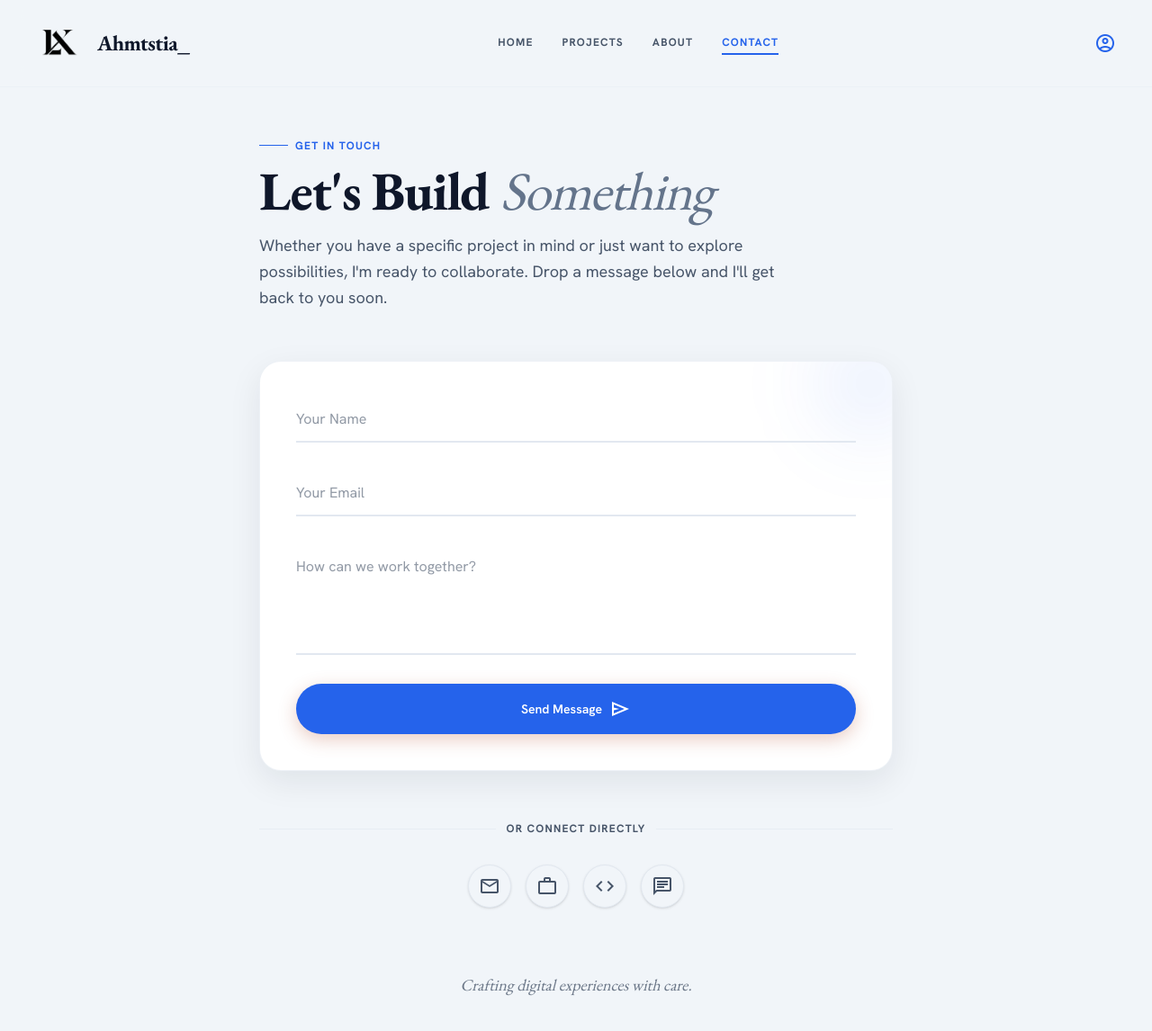
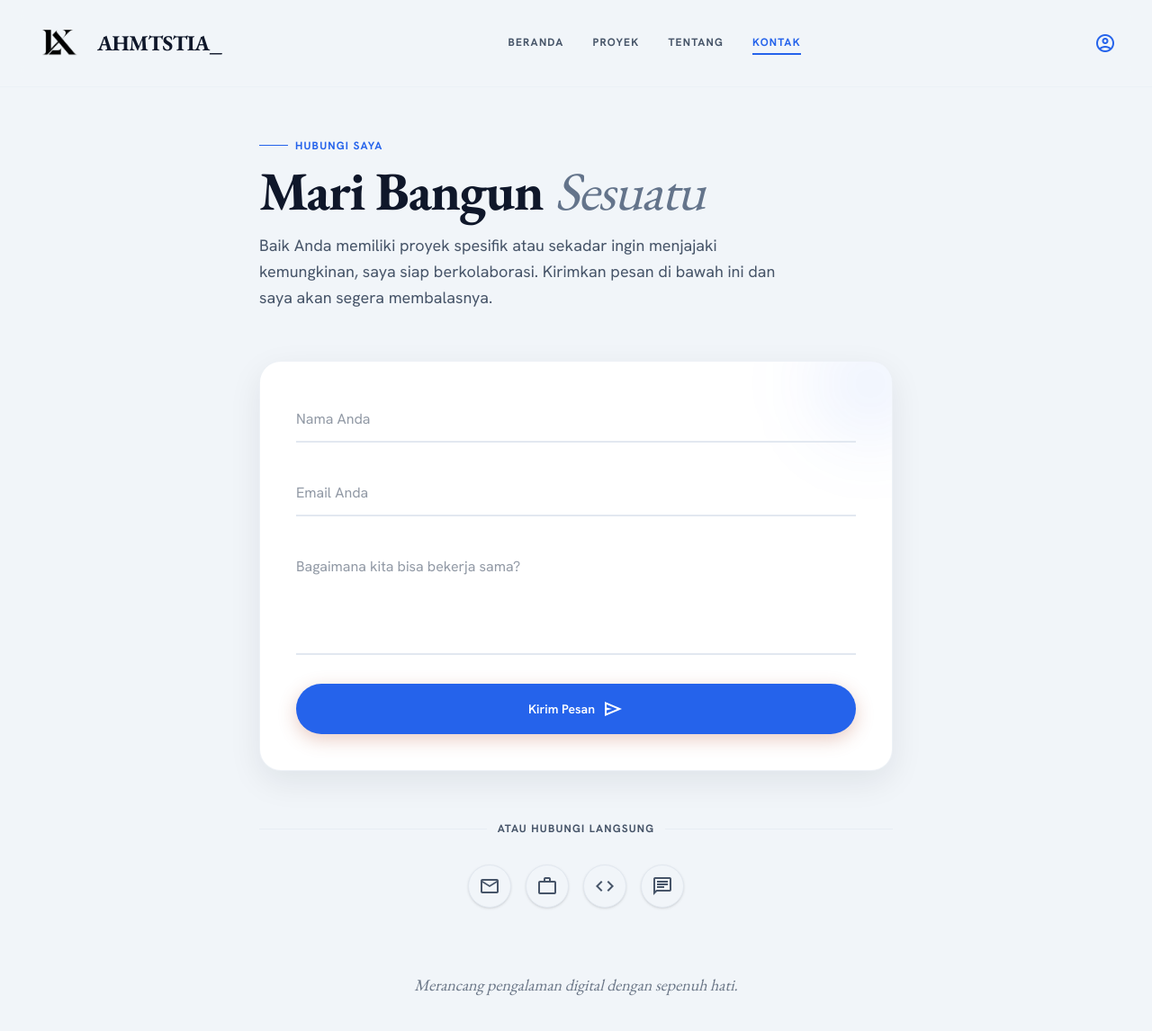
Before and after one commit to Ahmatstia/Vortofolio, a Next.js app: page /contact in a window 1280 px wide. Shown: the top 1146 px of the page at 90% size. Built offline with nearby package versions, Linux system fonts and the light colour scheme.

Commit message:
feat: initialize project structure with core section components and detail views

```diff
--- a/src/components/layout/Header.tsx
+++ b/src/components/layout/Header.tsx
@@ -28,8 +28,8 @@ export const Header: React.FC<HeaderProps> = ({ brandName = 'PORTFOLIO' }) => {
               alt="Personal Brand Logo"
               className="h-12 sm:h-16 w-auto object-contain"
             />
-            <span className="font-garamond text-xl sm:text-2xl font-bold tracking-tight text-brand-text group-hover:text-brand-accent transition-colors">
-              Ahmtstia_
+            <span className="font-garamond text-xl sm:text-2xl font-bold tracking-tight text-brand-text group-hover:text-brand-accent transition-colors uppercase">
+              AHMTSTIA_
             </span>
           </Link>
         </div>
@@ -44,7 +44,7 @@ export const Header: React.FC<HeaderProps> = ({ brandName = 'PORTFOLIO' }) => {
                 : 'text-brand-text-muted border-transparent hover:text-brand-text'
             }`}
           >
-            Home
+            Beranda
           </Link>
           <Link
             href="/projects"
@@ -54,7 +54,7 @@ export const Header: React.FC<HeaderProps> = ({ brandName = 'PORTFOLIO' }) => {
                 : 'text-brand-text-muted border-transparent hover:text-brand-text'
             }`}
           >
-            Projects
+            Proyek
           </Link>
           <Link
             href="/about"
@@ -64,7 +64,7 @@ export const Header: React.FC<HeaderProps> = ({ brandName = 'PORTFOLIO' }) => {
                 : 'text-brand-text-muted border-transparent hover:text-brand-text'
             }`}
           >
-            About
+            Tentang
           </Link>
           <Link
             href="/contact"
@@ -74,7 +74,7 @@ export const Header: React.FC<HeaderProps> = ({ brandName = 'PORTFOLIO' }) => {
                 : 'text-brand-text-muted border-transparent hover:text-brand-text'
             }`}
           >
-            Contact
+            Kontak
           </Link>
         </nav>
 
--- a/src/components/sections/AboutView.tsx
+++ b/src/components/sections/AboutView.tsx
@@ -20,17 +20,17 @@ export const AboutView: React.FC = () => {
           <div className="inline-flex items-center gap-2 w-fit mb-4">
             <span className="w-8 h-px bg-brand-accent" />
             <span className="font-hanken text-xs uppercase tracking-widest text-brand-accent font-bold">
-              BIOGRAPHY
+              BIOGRAFI
             </span>
           </div>
 
           <h1 className="font-garamond text-4xl sm:text-6xl lg:text-7xl text-brand-text font-bold mb-6 leading-[1.05] tracking-tight">
-            The Person<br />
-            <span className="italic font-normal text-brand-text-muted-alt">Behind The Code</span>
+            Sosok<br />
+            <span className="italic font-normal text-brand-text-muted-alt">di Balik Kode</span>
           </h1>
 
           <p className="font-hanken text-base sm:text-lg text-brand-text-muted max-w-2xl mb-8 leading-relaxed">
-            I believe that exceptional digital experiences are born from a deep understanding of human behavior, married with rigorous technical execution. My approach is rooted in minimalism, prioritizing clarity and tactile feedback over superficial decoration.
+            Saya percaya bahwa pengalaman digital yang luar biasa lahir dari pemahaman mendalam tentang perilaku manusia, dipadukan dengan eksekusi teknis yang ketat. Pendekatan saya berakar pada minimalisme, mengutamakan kejelasan dan umpan balik taktil dibandingkan dekorasi yang berlebihan.
           </p>
 
           <div className="flex flex-wrap gap-4">
@@ -39,14 +39,14 @@ export const AboutView: React.FC = () => {
               className="group relative overflow-hidden bg-brand-accent text-white font-hanken text-sm font-semibold px-7 py-3.5 rounded-full transition-all active:scale-95 cursor-pointer shadow-[0_4px_16px_rgba(181,87,59,0.25)] hover:shadow-[0_8px_24px_rgba(181,87,59,0.35)] flex items-center gap-2"
             >
               <span className="material-symbols-outlined text-lg">download</span>
-              Download CV
+              Unduh CV
             </button>
             <button
               onClick={() => setIsProcessOpen(true)}
               className="bg-brand-bg text-brand-text border border-brand-border font-hanken text-sm font-semibold px-7 py-3.5 rounded-full hover:bg-brand-surface hover:border-brand-text/20 transition-all active:scale-95 cursor-pointer flex items-center gap-2"
             >
               <span className="material-symbols-outlined text-lg">auto_awesome_motion</span>
-              View Process
+              Lihat Proses
             </button>
           </div>
         </div>
@@ -70,10 +70,10 @@ export const AboutView: React.FC = () => {
             </div>
             <div>
               <p className="font-hanken text-[10px] uppercase tracking-widest text-brand-text-muted font-bold leading-none">
-                Fullstack Developer
+                Pengembang Fullstack
               </p>
               <p className="font-hanken text-xs font-semibold text-brand-text mt-1">
-                3+ years of craft
+                3+ tahun pengalaman
               </p>
             </div>
           </div>
@@ -94,7 +94,7 @@ export const AboutView: React.FC = () => {
         {/* Experience Timeline */}
         <div className="col-span-1 md:col-span-7">
           <h2 className="font-garamond text-3xl sm:text-4xl text-brand-text font-bold mb-10">
-            Experience
+            Pengalaman
           </h2>
 
           <div className="relative pl-4">
@@ -121,12 +121,12 @@ export const AboutView: React.FC = () => {
         {/* Skills Cloud */}
         <div className="col-span-1 md:col-span-5 mt-6 md:mt-0">
           <h2 className="font-garamond text-3xl sm:text-4xl text-brand-text font-bold mb-10">
-            Toolkit
+            Keahlian
           </h2>
 
           <div className="bg-brand-surface rounded-[20px] p-6 sm:p-8 border border-brand-border shadow-[0_8px_28px_rgba(15,23,42,0.06)]">
             <p className="font-hanken text-sm text-brand-text-muted mb-6 italic font-medium">
-              Proficiencies graded by visual weight.
+              Keahlian diurutkan berdasarkan bobot visual.
             </p>
 
             <div className="flex flex-wrap gap-3">
@@ -156,11 +156,11 @@ export const AboutView: React.FC = () => {
             <div className="flex items-center gap-4 mt-6 pt-6 border-t border-brand-border/50">
               <div className="flex items-center gap-1.5">
                 <span className="w-2.5 h-2.5 rounded-full bg-brand-accent" />
-                <span className="font-hanken text-[10px] text-brand-text-muted font-bold">Expert</span>
+                <span className="font-hanken text-[10px] text-brand-text-muted font-bold">Ahli</span>
               </div>
               <div className="flex items-center gap-1.5">
                 <span className="w-2.5 h-2.5 rounded-full bg-brand-text/40" />
-                <span className="font-hanken text-[10px] text-brand-text-muted font-bold">Advanced</span>
+                <span className="font-hanken text-[10px] text-brand-text-muted font-bold">Mahir</span>
               </div>
               <div className="flex items-center gap-1.5">
                 <span className="w-2.5 h-2.5 rounded-full bg-brand-text-muted-alt/40" />
--- a/src/components/sections/ContactView.tsx
+++ b/src/components/sections/ContactView.tsx
@@ -32,14 +32,14 @@ export const ContactView: React.FC = () => {
         <div className="inline-flex items-center gap-2 w-fit mb-3">
           <span className="w-8 h-px bg-brand-accent" />
           <span className="font-hanken text-xs uppercase tracking-widest text-brand-accent font-bold">
-            GET IN TOUCH
+            HUBUNGI SAYA
           </span>
         </div>
         <h1 className="font-garamond text-4xl sm:text-6xl text-brand-text font-bold mb-4 tracking-tight">
-          Let's Build <span className="italic font-normal text-brand-text-muted-alt">Something</span>
+          Mari Bangun <span className="italic font-normal text-brand-text-muted-alt">Sesuatu</span>
         </h1>
         <p className="font-hanken text-base sm:text-lg text-brand-text-muted leading-relaxed max-w-xl">
-          Whether you have a specific project in mind or just want to explore possibilities, I'm ready to collaborate. Drop a message below and I'll get back to you soon.
+          Baik Anda memiliki proyek spesifik atau sekadar ingin menjajaki kemungkinan, saya siap berkolaborasi. Kirimkan pesan di bawah ini dan saya akan segera membalasnya.
         </p>
       </section>
 
@@ -53,16 +53,16 @@ export const ContactView: React.FC = () => {
               <span className="material-symbols-outlined text-3xl">check_circle</span>
             </div>
             <h3 className="font-garamond text-2xl font-bold text-brand-text mb-2">
-              Message Sent
+              Pesan Terkirim
             </h3>
             <p className="font-hanken text-sm text-brand-text-muted mb-6">
-              Thank you for reaching out! ahmtstia will respond to your email within 24 hours.
+              Terima kasih telah menghubungi! Saya akan membalas email Anda dalam waktu maksimal 24 jam.
             </p>
             <button
               onClick={() => setSubmitted(false)}
               className="bg-brand-accent text-white font-hanken text-xs font-bold uppercase tracking-wider px-6 py-2.5 rounded-full hover:bg-brand-accent-hover transition-all cursor-pointer"
             >
-              Send Another Message
+              Kirim Pesan Lagi
             </button>
           </div>
         ) : (
@@ -76,7 +76,7 @@ export const ContactView: React.FC = () => {
                     : 'top-3 text-base text-brand-text-muted/60'
                 }`}
               >
-                Your Name
+                Nama Anda
               </label>
               <input
                 type="text"
@@ -100,7 +100,7 @@ export const ContactView: React.FC = () => {
                     : 'top-3 text-base text-brand-text-muted/60'
                 }`}
               >
-                Your Email
+                Email Anda
               </label>
               <input
                 type="email"
@@ -124,7 +124,7 @@ export const ContactView: React.FC = () => {
                     : 'top-3 text-base text-brand-text-muted/60'
                 }`}
               >
-                How can we work together?
+                Bagaimana kita bisa bekerja sama?
               </label>
               <textarea
                 id="message"
@@ -144,7 +144,7 @@ export const ContactView: React.FC = () => {
               disabled={isSubmitting}
               className="group relative w-full overflow-hidden bg-brand-accent text-white font-hanken text-sm font-semibold py-4 rounded-full shadow-[0_6px_20px_rgba(181,87,59,0.3)] hover:shadow-[0_10px_28px_rgba(181,87,59,0.4)] transition-all duration-300 flex items-center justify-center gap-2 active:scale-[0.98] cursor-pointer disabled:opacity-70"
             >
-              {isSubmitting ? 'Sending...' : 'Send Message'}
+              {isSubmitting ? 'Mengirim...' : 'Kirim Pesan'}
               {!isSubmitting && (
                 <span className="material-symbols-outlined text-[20px] transition-transform duration-300 group-hover:translate-x-1">
                   send
@@ -160,7 +160,7 @@ export const ContactView: React.FC = () => {
         <div className="flex items-center gap-3 mb-8">
           <span className="h-px flex-grow bg-brand-border/60" />
           <p className="font-hanken text-xs text-brand-text-muted uppercase tracking-widest font-bold whitespace-nowrap">
-            OR CONNECT DIRECTLY
+            ATAU HUBUNGI LANGSUNG
           </p>
           <span className="h-px flex-grow bg-brand-border/60" />
         </div>
@@ -187,7 +187,7 @@ export const ContactView: React.FC = () => {
 
       <footer className="text-center pt-4">
         <p className="font-garamond italic text-brand-text-muted/80 text-base sm:text-lg">
-          Crafting digital experiences with care.
+          Merancang pengalaman digital dengan sepenuh hati.
         </p>
       </footer>
     </div>
--- a/src/components/sections/HomeView.tsx
+++ b/src/components/sections/HomeView.tsx
@@ -10,21 +10,21 @@ export const HomeView: React.FC = () => {
   const featuredProjects = PROJECTS.filter((p) => p.featured).slice(0, 3);
 
   return (
-    <div className="flex-grow flex flex-col justify-between px-4 sm:px-10 py-8 sm:py-16 max-w-7xl mx-auto w-full">
+    <div className="flex-grow flex flex-col justify-between px-4 sm:px-10 pt-2 pb-8 sm:pt-6 sm:pb-16 max-w-7xl mx-auto w-full">
       {/* Main Hero Grid */}
-      <div className="grid grid-cols-1 md:grid-cols-12 gap-8 md:gap-12 items-center my-auto min-h-[500px] md:min-h-[580px] relative">
+      <div className="grid grid-cols-1 md:grid-cols-12 gap-8 md:gap-12 items-center min-h-[500px] md:min-h-[580px] relative">
 
         {/* Text Column */}
         <div className="col-span-1 md:col-span-7 flex flex-col gap-6 z-10">
 
           <p className="font-hanken text-xs uppercase tracking-widest text-brand-text-muted font-bold">
-            FULLSTACK DEVELOPER
+            PENGEMBANG FULLSTACK
           </p>
 
           <h1 className="font-garamond text-4xl sm:text-5xl md:text-6xl lg:text-7xl font-bold leading-[1.05] text-brand-text tracking-tight">
             ahmtstia —<br />
             <span className="relative inline-block text-brand-text-muted-alt italic font-normal">
-              Crafting Digital Experiences
+              Merancang Pengalaman Digital
               <svg
                 className="absolute left-0 -bottom-2 w-full h-3 text-brand-accent/40"
                 viewBox="0 0 300 12"
@@ -42,15 +42,15 @@ export const HomeView: React.FC = () => {
           </h1>
 
           <p className="font-hanken text-base sm:text-lg text-brand-text-muted max-w-lg leading-relaxed mt-1">
-            Building high-performance applications with an editorial design focus.
+            Membangun aplikasi berkinerja tinggi dengan fokus pada desain editorial.
           </p>
 
           <div className="flex flex-col sm:flex-row gap-4 mt-4">
             <Button variant="primary" href="/projects" icon="arrow_forward">
-              View My Work
+              Lihat Karya Saya
             </Button>
             <Button variant="outline" href="/contact">
-              Let's Talk
+              Mari Berdiskusi
             </Button>
           </div>
         </div>
@@ -95,17 +95,17 @@ export const HomeView: React.FC = () => {
         <div className="flex justify-between items-end mb-8">
           <div>
             <p className="font-hanken text-xs uppercase tracking-widest text-brand-text-muted font-bold">
-              FEATURED WORK
+              KARYA PILIHAN
             </p>
             <h2 className="font-garamond text-2xl sm:text-3xl text-brand-text font-bold mt-1">
-              Recent Case Studies
+              Studi Kasus Terbaru
             </h2>
           </div>
           <Link
             href="/projects"
             className="font-hanken text-xs uppercase tracking-widest text-brand-accent font-bold hover:underline flex items-center gap-1 cursor-pointer"
           >
-            See All ({PROJECTS.length})
+            Lihat Semua ({PROJECTS.length})
             <span className="material-symbols-outlined text-sm">arrow_forward</span>
           </Link>
         </div>
@@ -128,7 +128,7 @@ export const HomeView: React.FC = () => {
         <Link
           href="/projects"
           className="text-brand-muted-light hover:text-brand-accent transition-all hover:translate-y-1 cursor-pointer"
-          aria-label="Scroll down to projects"
+          aria-label="Gulir ke bawah untuk melihat proyek"
         >
           <span className="material-symbols-outlined text-3xl">arrow_downward</span>
         </Link>
--- a/src/components/sections/ProjectDetailView.tsx
+++ b/src/components/sections/ProjectDetailView.tsx
@@ -33,8 +33,8 @@ export const ProjectDetailView: React.FC<ProjectDetailViewProps> = ({ project })
         <button
           onClick={() => router.push('/projects')}
           className="absolute top-6 left-4 sm:left-10 z-10 w-12 h-12 rounded-full bg-brand-bg/90 backdrop-blur-md flex items-center justify-center text-brand-text hover:bg-brand-bg hover:text-brand-accent transition-all shadow-[0_4px_20px_rgba(15,23,42,0.12)] cursor-pointer active:scale-95"
-          title="Go back to projects"
-          aria-label="Go back"
+          title="Kembali ke daftar proyek"
+          aria-label="Kembali"
         >
           <span className="material-symbols-outlined text-2xl">arrow_back</span>
         </button>
@@ -54,7 +54,7 @@ export const ProjectDetailView: React.FC<ProjectDetailViewProps> = ({ project })
         {/* Title Card */}
         <div className="bg-brand-bg p-6 sm:p-10 rounded-[24px] shadow-[0_12px_36px_rgba(15,23,42,0.14)] mb-12 border border-brand-border">
           <span className="font-hanken text-xs uppercase tracking-widest text-brand-accent font-bold block mb-2">
-            PROJECT OVERVIEW
+            RINGKASAN PROYEK
           </span>
           <h1 className="font-garamond text-3xl sm:text-5xl md:text-6xl text-brand-text font-bold mb-8 leading-tight tracking-tight">
             {project.title}
@@ -62,9 +62,9 @@ export const ProjectDetailView: React.FC<ProjectDetailViewProps> = ({ project })
 
           <div className="grid grid-cols-3 gap-4 border-t border-brand-border pt-6">
             {[
-              { label: 'Client', value: project.client, icon: 'business_center' },
-              { label: 'Role', value: project.role, icon: 'badge' },
-              { label: 'Year', value: project.year, icon: 'calendar_today' },
+              { label: 'Klien', value: project.client, icon: 'business_center' },
+              { label: 'Peran', value: project.role, icon: 'badge' },
+              { label: 'Tahun', value: project.year, icon: 'calendar_today' },
             ].map(({ label, value, icon }) => (
               <div key={label}>
                 <span className="flex items-center gap-1.5 font-hanken text-[11px] sm:text-xs uppercase tracking-wider text-brand-text-muted font-bold mb-1.5">
@@ -90,7 +90,7 @@ export const ProjectDetailView: React.FC<ProjectDetailViewProps> = ({ project })
         <div className="mb-12 sm:mb-16">
           <h3 className="font-hanken text-xs text-brand-text-muted font-bold mb-4 uppercase tracking-widest flex items-center gap-2">
             <span className="w-4 h-px bg-brand-accent" />
-            Tech Stack
+            Teknologi
           </h3>
           <div className="flex overflow-x-auto hide-scrollbar space-x-3 pb-2">
             {project.techStack.map((tech) => (
@@ -105,7 +105,7 @@ export const ProjectDetailView: React.FC<ProjectDetailViewProps> = ({ project })
         <div className="mb-16">
           <h3 className="font-hanken text-xs text-brand-text-muted font-bold mb-6 uppercase tracking-widest flex items-center gap-2">
             <span className="w-4 h-px bg-brand-accent" />
-            Key Highlights
+            Sorotan Utama
           </h3>
           <div className="grid grid-cols-1 md:grid-cols-2 gap-6">
             {project.highlights.map((highlight, idx) => (
@@ -135,13 +135,13 @@ export const ProjectDetailView: React.FC<ProjectDetailViewProps> = ({ project })
             onClick={() => setLiveModal({ isOpen: true, mode: 'casestudy' })}
             className="w-full sm:w-auto px-8 py-3.5 rounded-full bg-brand-bg text-brand-text border border-brand-border font-hanken text-sm font-semibold hover:bg-brand-surface hover:border-brand-text/20 transition-all shadow-sm active:scale-95 cursor-pointer text-center"
           >
-            View Case Study
+            Lihat Studi Kasus
           </button>
           <button
             onClick={() => setLiveModal({ isOpen: true, mode: 'live' })}
             className="group w-full sm:w-auto px-8 py-3.5 rounded-full bg-brand-accent text-white font-hanken text-sm font-semibold hover:bg-brand-accent-hover transition-all shadow-[0_6px_20px_rgba(181,87,59,0.3)] hover:shadow-[0_10px_28px_rgba(181,87,59,0.4)] active:scale-95 cursor-pointer text-center flex items-center justify-center gap-2"
           >
-            View Live Site
+            Kunjungi Situs
             <span className="material-symbols-outlined text-lg transition-transform duration-300 group-hover:translate-x-1">
               arrow_outward
             </span>
--- a/src/components/sections/ProjectsView.tsx
+++ b/src/components/sections/ProjectsView.tsx
@@ -25,11 +25,11 @@ export const ProjectsView: React.FC = () => {
       {/* Page Title & Counter */}
       <section className="pt-2 pb-6">
         <p className="font-hanken text-xs uppercase tracking-widest text-brand-text-muted font-bold mb-2">
-          PORTFOLIO
+          PORTOFOLIO
         </p>
         <div className="flex justify-between items-end border-b border-brand-border/40 pb-4">
           <h1 className="font-garamond text-3xl sm:text-5xl font-bold text-brand-text tracking-tight">
-            Selected Work
+            Karya Pilihan
           </h1>
           <div className="flex items-center gap-2">
             <span className="font-hanken text-xs sm:text-sm font-bold text-brand-accent">
@@ -56,7 +56,7 @@ export const ProjectsView: React.FC = () => {
                   : 'bg-brand-surface text-brand-text-muted border border-brand-border hover:border-brand-text/20 hover:bg-brand-bg'
               }`}
             >
-              {filter}
+              {filter === 'ALL' ? 'SEMUA' : filter}
               <span
                 className={`text-[10px] px-1.5 py-0.5 rounded-full transition-colors ${
                   activeFilter === filter
@@ -93,7 +93,7 @@ export const ProjectsView: React.FC = () => {
         <div className="flex flex-col items-center justify-center py-24 text-center">
           <span className="material-symbols-outlined text-4xl text-brand-muted-light mb-3">search_off</span>
           <p className="font-hanken text-sm text-brand-text-muted">
-            No projects found in this category yet.
+            Belum ada proyek di kategori ini.
           </p>
         </div>
       )}
```
